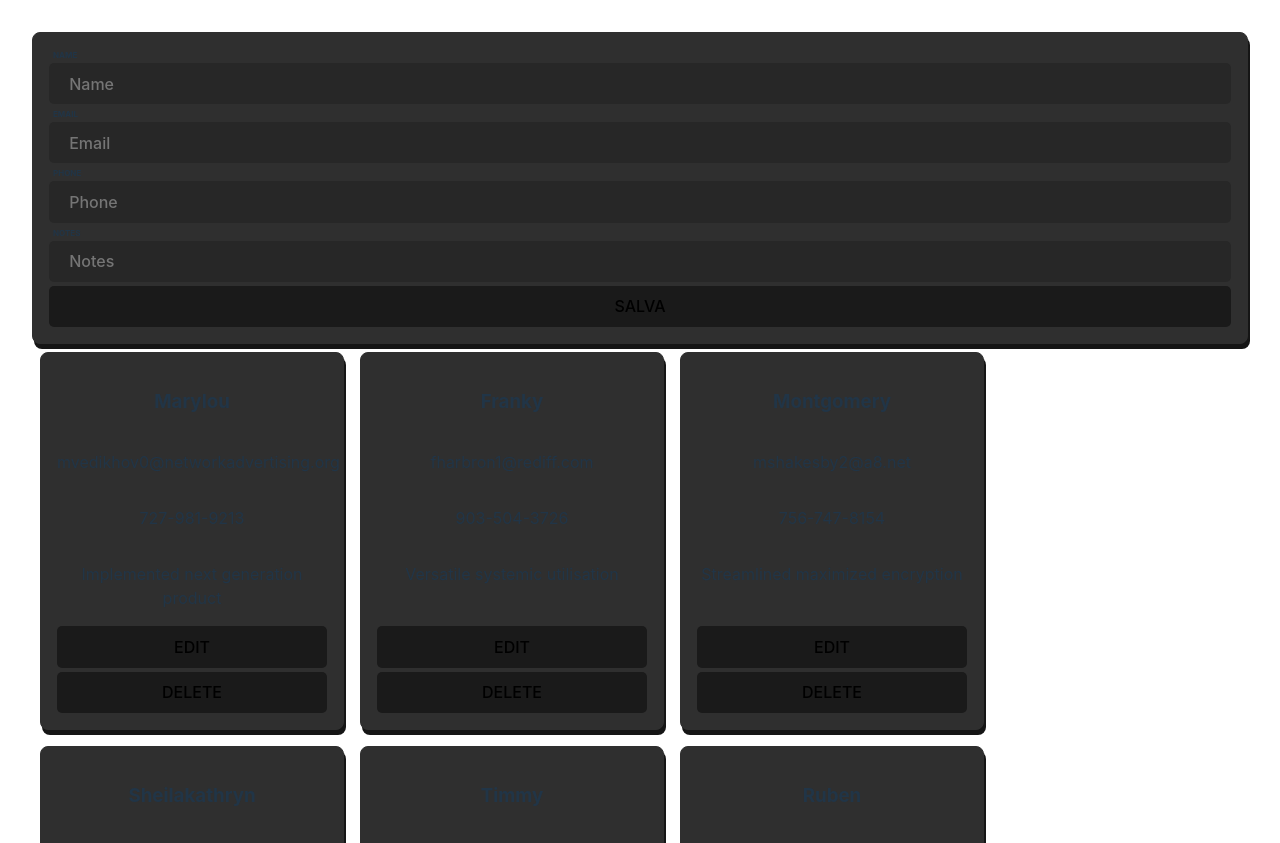
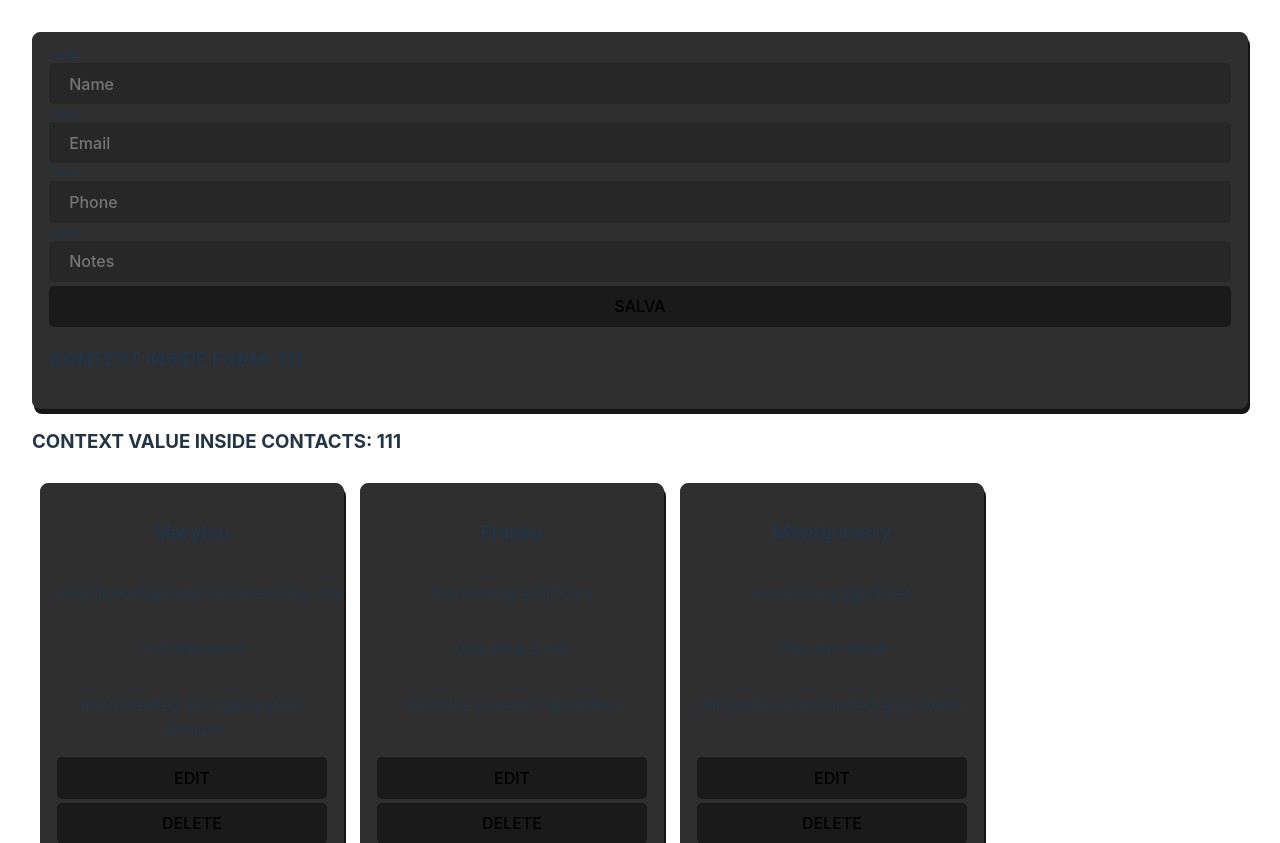
Before and after one commit to FMiscia/react-course, a React (Vite) app: page / in a window 1280 px wide. Shown: the top 843 px of the page. Built offline with nearby package versions, Linux system fonts and the light colour scheme.

Commit message:
Create simple context

```diff
--- a/src/App.tsx
+++ b/src/App.tsx
@@ -1,11 +1,17 @@
+import React from 'react'
 import Contacts from './pages/Contacts'
 import './App.css'
 
+export const AppNumberContext = React.createContext(5)
+
 function App() {
+
     return (
-        <div className="App">
-            <Contacts />
-        </div>
+        <AppNumberContext.Provider value={111}>
+            <div className="App">
+                <Contacts />
+            </div>
+        </AppNumberContext.Provider>
     )
 }
 
--- a/src/components/forms/ContactCardForm.tsx
+++ b/src/components/forms/ContactCardForm.tsx
@@ -1,4 +1,5 @@
-import { useState } from 'react'
+import { useContext, useState } from 'react'
+import { AppNumberContext } from '../../App'
 import { ContactModel } from '../../types'
 import { uid } from '../../utils'
 import Button from '../Button'
@@ -9,6 +10,7 @@ function ContactCardForm({ initialValues, onSubmit }: ContactCardFormProps) {
     const [email, setEmail] = useState(initialValues?.email ?? '')
     const [phone, setPhone] = useState(initialValues?.phone ?? '')
     const [notes, setNotes] = useState(initialValues?.notes ?? '')
+    const appNumber = useContext(AppNumberContext)
     return (
         <div style={{ display: 'flex', flexDirection: 'column', flex: 1 }}>
             <Input
@@ -48,6 +50,7 @@ function ContactCardForm({ initialValues, onSubmit }: ContactCardFormProps) {
                     onSubmit(contact)
                 }}
             />
+            <h3>CONTEXT INSIDE FORM: {appNumber}</h3>
         </div>
     )
 }
--- a/src/pages/Contacts.tsx
+++ b/src/pages/Contacts.tsx
@@ -1,13 +1,15 @@
-import { useReducer } from 'react'
+import { useContext, useReducer } from 'react'
 import { contacts } from '../../db'
 import ContactCard from '../components/ContactCard'
 import { ContactModel } from '../types'
 import ContactCardForm from '../components/forms/ContactCardForm'
 import Card from '../components/Card'
 import contactsReducer, { ContactActionTypes } from '../reducers/contactsReducer'
+import { AppNumberContext } from '../App'
 
 function Contacts() {
     const [list, dispatch] = useReducer(contactsReducer, contacts)
+    const appNumber = useContext(AppNumberContext)
 
     const createContact = (model: ContactModel) => {
         dispatch({ type: ContactActionTypes.contacts_ADD, payload: model })
@@ -26,6 +28,7 @@ function Contacts() {
             <Card>
                 <ContactCardForm onSubmit={createContact} />
             </Card>
+            <h3>CONTEXT VALUE INSIDE CONTACTS: {appNumber}</h3>
             <div
                 style={{
                     display: 'flex',
```
